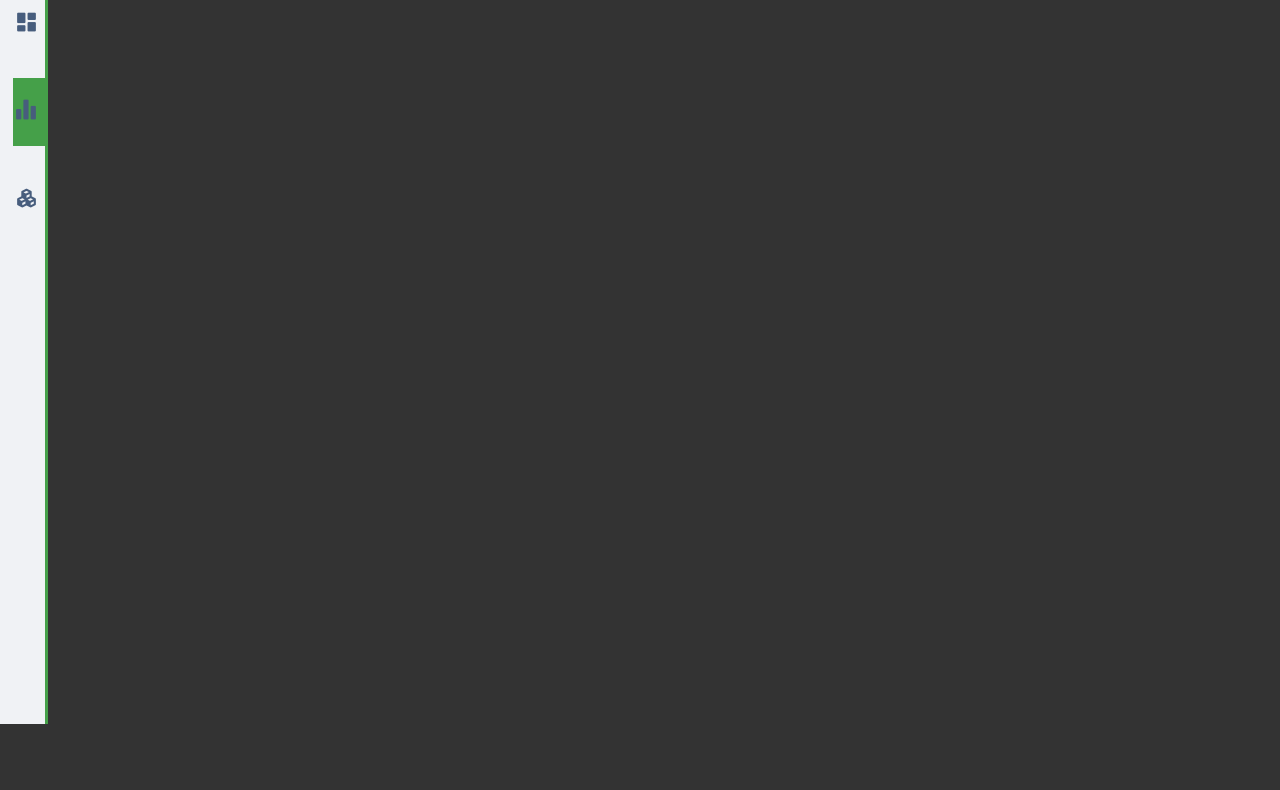
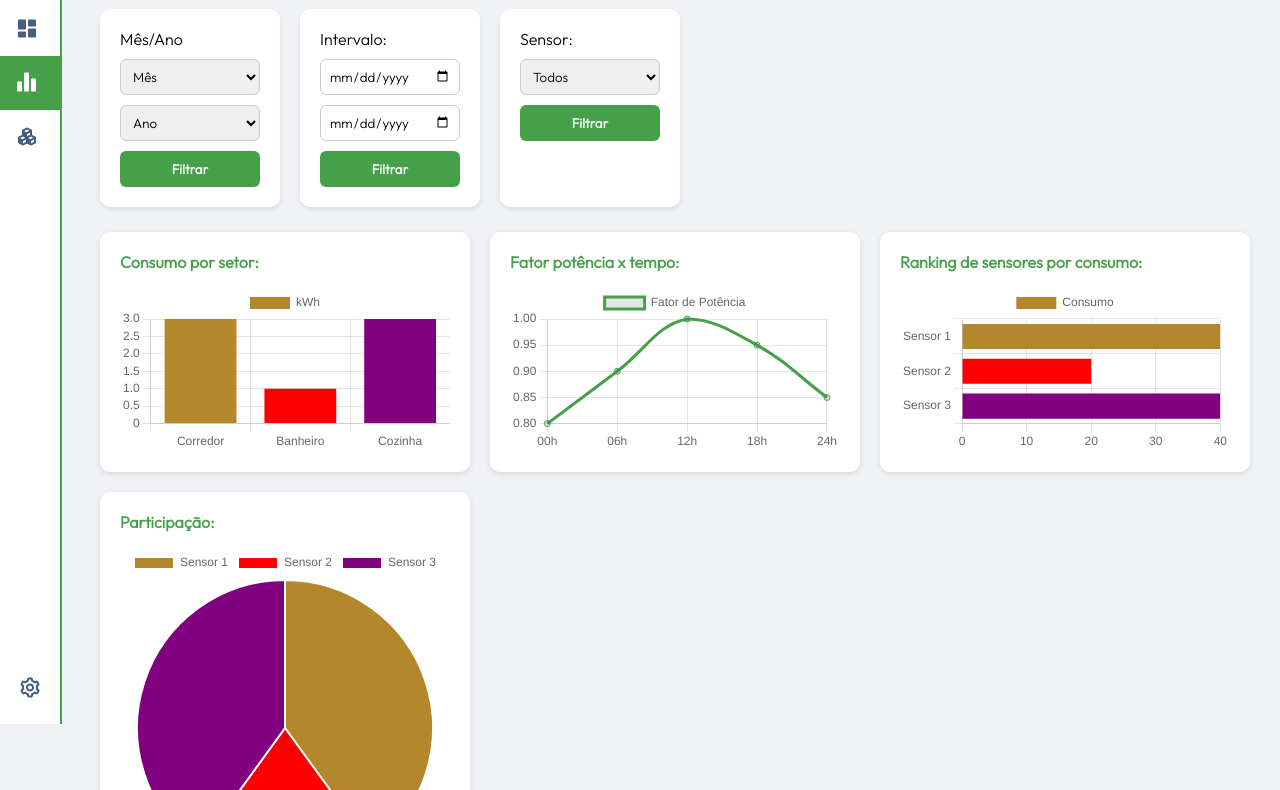
Before and after one commit to FernandoEBRER/teste.2.5, a website: page siaee.com/includes/proj.html in a window 1280 px wide. Shown: the part 76-866 px from the top of the page. Before the commit the page ends 800 px from the top, so only its background shows below. Drawn offline with nearby package versions, Linux system fonts and the light colour scheme.

Commit message:
barra de navegação nova / inicio da tela de Análises e Gráficos

```diff
--- a/siaee.com/css/proj.css
+++ b/siaee.com/css/proj.css
@@ -1,100 +1,186 @@
 @import url('https://fonts.googleapis.com/css2?family=Outfit:wght@300&display=swap');
 
-/*
-#e0e0e0;
-#34AF6D;
-#ddd;
-#333;
-#f0f2f5;
-#e0e0e0;
-#2e9f60;
-#4CAF50;
-#45a049;
-#da190b;
-#1976D2;
-#2196F3;
-#475d7d
-*/
-
-*{
+* {
   margin: 0;
   padding: 0;
   box-sizing: border-box;
   font-family: 'Outfit', sans-serif;
 }
 
-body{
+body {
   height: 100vh;
-    background: #333;
+  display: flex;
+  background: #f0f2f5;
 }
 
-nav.menu-lateral{
-    width: 45px;
-    height: 100%;
-    background-color: #f0f2f5;
-    padding: 40px 0 40px 1%;
-    box-shadow: 3px 0 0 #45a049;
+nav.menu-lateral {
+  width: 60px;
+  background-color: #fff;
+  padding: 20px 0 60px;
+  box-shadow: 2px 0 0 #45a049;
   position: fixed;
   top: 0;
   left: 0;
+  height: 100vh;
   overflow: hidden;
-    transition: .5s;
+  transition: width 0.3s;
+  z-index: 999;
 }
 
-nav.menu-lateral.expandir{
-    width: 300px;
+nav.menu-lateral.expandir {
+  width: 240px;
 }
 
-.btn-expandir{
+.btn-expandir {
   width: 100%;
-    padding-left: 10px;
-}
-
-.btn-expandir > i{
-    color: #475d7d;
-    font-size: 24px;
+  padding-left: 12px;
+  margin-bottom: 30px;
   cursor: pointer;
 }
 
-ul{
-    height: 100%;
-    list-style-type: none;
+.btn-expandir i {
+  font-size: 26px;
+  color: #475d7d;
 }
 
-ul li.item-menu{
-    transition: .5s;
+ul {
+  list-style: none;
+  padding-left: 0;
 }
 
-ul li.ativo{
-    background-color: #45a049;
+.item-menu {
+  transition: background 0.3s;
 }
 
-ul li.item-menu:hover{
-    background: #45a049;
+.item-menu a {
+  display: flex;
+  align-items: center;
+  padding: 15px 12px;
+  color: #475d7d;
+  text-decoration: none;
+  font-size: 18px;
 }
 
-ul li.item-menu a{
-    color: #475d7d;
-    text-decoration: none;
-    font-size: 20px;
-    padding: 20px 4%;
-    display: flex;
-    margin-bottom: 20px;
-    line-height: -1px;
+.item-menu:hover, .item-menu.ativo {
+  background: #45a049;
+  color: white;
 }
 
-ul li.item-menu a .txt-link{
-    margin-left: 70px;
-    transition: .5s;
-    opacity: 0;
+.item-menu:hover a, .item-menu.ativo a {
+  color: white;
 }
 
-nav.menu-lateral.expandir .txt-link{
-    margin-left: 40px;
+.item-menu .icon {
+  min-width: 30px;
+  display: flex;
+  justify-content: center;
+  font-size: 24px;
+}
+
+.txt-link {
+  margin-left: 20px;
+  opacity: 0;
+  transition: opacity 0.3s;
+}
+
+nav.menu-lateral.expandir .txt-link {
   opacity: 1;
 }
 
+.config-icon {
+  position: absolute;
+  bottom: 20px;
+  left: 0;
+  width: 100%;
+  text-align: center;
+  font-size: 24px;
+  color: #475d7d;
+  cursor: pointer;
+}
 
-ul li.item-menu a .icon > i{
-    font-size: 25px;
+.container {
+  margin-left: 70px;
+  padding: 30px;
+  width: 100%;
 }
+
+h2 {
+  margin-bottom: 25px;
+  color: #333;
+}
+
+.filtros {
+  display: flex;
+  flex-wrap: wrap;
+  gap: 20px;
+  margin-bottom: 25px;
+}
+
+.filtro {
+  background: white;
+  padding: 20px;
+  border-radius: 10px;
+  display: flex;
+  flex-direction: column;
+  gap: 10px;
+  box-shadow: 0 2px 5px rgba(0, 0, 0, 0.1);
+  min-width: 180px;
+}
+
+.filtro select,
+.filtro input[type="date"] {
+  padding: 8px;
+  border: 1px solid #ccc;
+  border-radius: 6px;
+}
+
+.filtro button {
+  background: #45a049;
+  color: white;
+  border: none;
+  padding: 10px;
+  border-radius: 6px;
+  cursor: pointer;
+  font-weight: bold;
+}
+
+.graficos {
+  display: grid;
+  grid-template-columns: repeat(auto-fit, minmax(320px, 1fr));
+  gap: 20px;
+}
+
+.card {
+  background: white;
+  padding: 20px;
+  border-radius: 10px;
+  box-shadow: 0 2px 6px rgba(0, 0, 0, 0.1);
+}
+
+.card h4 {
+  margin-bottom: 15px;
+  color: #45a049;
+}
+
+.legenda {
+  margin-top: 15px;
+}
+
+.legenda span {
+  display: flex;
+  align-items: center;
+  margin-top: 5px;
+  font-size: 14px;
+}
+
+.legenda span span {
+  display: inline-block;
+  width: 12px;
+  height: 12px;
+  margin-right: 8px;
+  border-radius: 50%;
+}
+
+.cor1 { background: #b3872c; }
+.cor2 { background: red; }
+.cor3 { background: purple; }
--- a/siaee.com/includes/proj.html
+++ b/siaee.com/includes/proj.html
@@ -1,48 +1,104 @@
 <!DOCTYPE html>
 <html lang="pt-br">
 <head>
-    <meta charset="UTF-8">
-    <meta http-equiv="X-UA-Compatible" content="IE=edge">
-    <meta name="viewport" content="width=device-width, initial-scale=1.0">
-    <title>Projeto1.0</title>
+  <meta charset="UTF-8" />
+  <meta http-equiv="X-UA-Compatible" content="IE=edge" />
+  <meta name="viewport" content="width=device-width, initial-scale=1.0" />
+  <title>EnerFlow - Análises</title>
 
-    <link href='https://unpkg.com/boxicons@2.1.4/css/boxicons.min.css' rel='stylesheet'>
-    <!--<link href="https://cdn.jsdelivr.net/npm/bootstrap@5.3.7/dist/css/bootstrap.min.css" rel="stylesheet" integrity="sha384-LN+7fdVzj6u52u30Kp6M/trliBMCMKTyK833zpbD+pXdCLuTusPj697FH4R/5mcr" crossorigin="anonymous"> bootstrap-->
-    <link rel="stylesheet" href="../css/proj.css">
+  <!-- Ícones -->
+  <link href="https://unpkg.com/boxicons@2.1.4/css/boxicons.min.css" rel="stylesheet" />
+
+  <!-- Estilos -->
+  <link rel="stylesheet" href="../css/proj.css" />
+
+  <!-- Chart.js -->
+  <script src="https://cdn.jsdelivr.net/npm/chart.js"></script>
 </head>
 <body>
   <nav class="menu-lateral">
-        <div class="btn-expandir">
-            <!--<i class="bi bi-list"></i> consertar bootstrap-->
-            <i class='bx bx-cog' id="btn-exp"></i>
+    <div class="btn-expandir" id="btn-exp">
+      <i class='bx bx-menu'></i>
     </div>
 
     <ul>
       <li class="item-menu">
         <a href="../../index.html">
-                    <!--<span class="icon"><i class="bi bi-columns-gap"></i></span>bootstrap-->
           <span class="icon"><i class='bx bxs-dashboard'></i></span>
           <span class="txt-link">Dashboard</span>
         </a>
       </li>
-
       <li class="item-menu ativo">
         <a href="../includes/proj.html">
-                    <!--<span class="icon"><i class="bi bi-bar-chart-line-fill"></i></span>bootstrap-->
           <span class="icon"><i class='bx bxs-bar-chart-alt-2'></i></span>
-                    <span class="txt-link">Grafico</span>
+          <span class="txt-link">Gráficos</span>
         </a>
       </li>
-
       <li class="item-menu">
         <a href="../includes/sensor.html">
-                    <!--<span class="icon"><i class="bi bi-webcam"></i></span>bootstrap-->
           <span class="icon"><i class='bx bxs-component'></i></span>
           <span class="txt-link">Sensor</span>
         </a>
       </li>
     </ul>
+
+    <div class="config-icon">
+      <i class='bx bx-cog'></i>
+    </div>
   </nav>
+
+  <main class="container">
+    <h2>Análises</h2>
+
+    <div class="filtros">
+      <div class="filtro">
+        <label>Mês/Ano</label>
+        <select><option>Mês</option></select>
+        <select><option>Ano</option></select>
+        <button>Filtrar</button>
+      </div>
+      <div class="filtro">
+        <label>Intervalo:</label>
+        <input type="date">
+        <input type="date">
+        <button>Filtrar</button>
+      </div>
+      <div class="filtro">
+        <label>Sensor:</label>
+        <select>
+          <option>Todos</option>
+        </select>
+        <button>Filtrar</button>
+      </div>
+    </div>
+
+    <div class="graficos">
+      <div class="card">
+        <h4>Consumo por setor:</h4>
+        <canvas id="graficoSetor"></canvas>
+      </div>
+
+      <div class="card">
+        <h4>Fator potência x tempo:</h4>
+        <canvas id="graficoFator"></canvas>
+      </div>
+
+      <div class="card">
+        <h4>Ranking de sensores por consumo:</h4>
+        <canvas id="graficoRanking"></canvas>
+      </div>
+
+      <div class="card">
+        <h4>Participação:</h4>
+        <canvas id="graficoPizza"></canvas>
+        <div class="legenda">
+          <span><span class="cor1"></span> Sensor 1</span>
+          <span><span class="cor2"></span> Sensor 2</span>
+          <span><span class="cor3"></span> Sensor 3</span>
+        </div>
+      </div>
+    </div>
+  </main>
 
   <script src="../js/proj.js"></script>
 </body>
--- a/siaee.com/js/proj.js
+++ b/siaee.com/js/proj.js
@@ -1,22 +1,85 @@
-var menuItem = document.querySelectorAll('.item-menu');
+// ======== MENU LATERAL ===========
+const menuItems = document.querySelectorAll('.item-menu');
 
-
-// função pra animação de mudar cor do menu
-function selectLink(){
-    menuItem.forEach((item) =>
-        item.classList.remove('ativo'),
-    )
-    this.classList.add('ativo')
+function selectLink() {
+  menuItems.forEach(item => item.classList.remove('ativo'));
+  this.classList.add('ativo');
 }
 
-// escuta quando algo é cliclado nos menus
-menuItem.forEach((item) =>
-    item.addEventListener('click', selectLink)
-)
+menuItems.forEach(item =>
+  item.addEventListener('click', selectLink)
+);
 
-var btnExp = document.querySelector('#btn-exp')
-var menuSite = document.querySelector('.menu-lateral')
+const btnExp = document.querySelector('#btn-exp');
+const menuSite = document.querySelector('.menu-lateral');
 
-btnExp.addEventListener('click', function(){
-    menuSite.classList.toggle('expandir')
-})
+btnExp.addEventListener('click', () => {
+  menuSite.classList.toggle('expandir');
+});
+
+// ======== GRÁFICOS ==========
+
+// Consumo por setor
+new Chart(document.getElementById('graficoSetor'), {
+  type: 'bar',
+  data: {
+    labels: ['Corredor', 'Banheiro', 'Cozinha'],
+    datasets: [{
+      label: 'kWh',
+      data: [3, 1, 3],
+      backgroundColor: ['#b3872c', 'red', 'purple']
+    }]
+  },
+  options: {
+    responsive: true,
+    scales: {
+      y: { beginAtZero: true }
+    }
+  }
+});
+
+// Fator potência x tempo
+new Chart(document.getElementById('graficoFator'), {
+  type: 'line',
+  data: {
+    labels: ['00h', '06h', '12h', '18h', '24h'],
+    datasets: [{
+      label: 'Fator de Potência',
+      data: [0.8, 0.9, 1, 0.95, 0.85],
+      fill: false,
+      borderColor: '#45a049',
+      tension: 0.4
+    }]
+  },
+  options: { responsive: true }
+});
+
+// Ranking de sensores por consumo
+new Chart(document.getElementById('graficoRanking'), {
+  type: 'bar',
+  data: {
+    labels: ['Sensor 1', 'Sensor 2', 'Sensor 3'],
+    datasets: [{
+      label: 'Consumo',
+      data: [40, 20, 40],
+      backgroundColor: ['#b3872c', 'red', 'purple']
+    }]
+  },
+  options: {
+    indexAxis: 'y',
+    responsive: true
+  }
+});
+
+// Participação
+new Chart(document.getElementById('graficoPizza'), {
+  type: 'pie',
+  data: {
+    labels: ['Sensor 1', 'Sensor 2', 'Sensor 3'],
+    datasets: [{
+      data: [40, 20, 40],
+      backgroundColor: ['#b3872c', 'red', 'purple']
+    }]
+  },
+  options: { responsive: true }
+});
```
Also changed, not shown: index.html (+1 -1 lines). Lines whose indentation alone changed are shown as unchanged.
